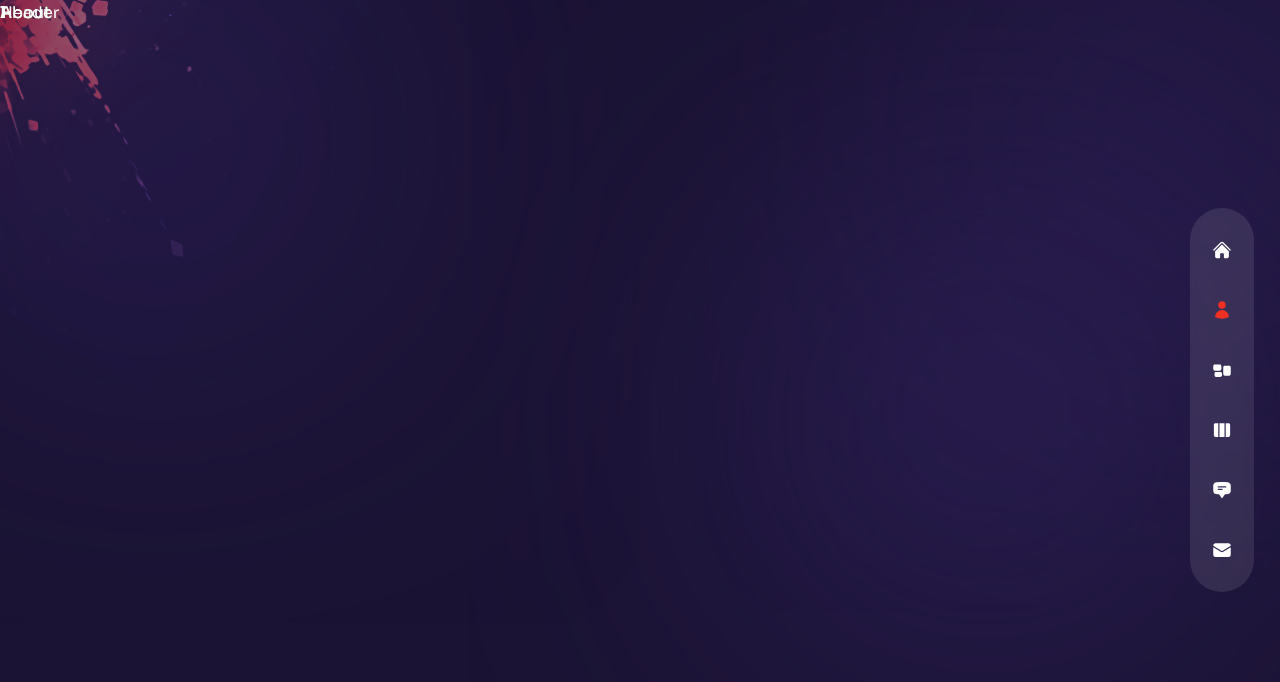
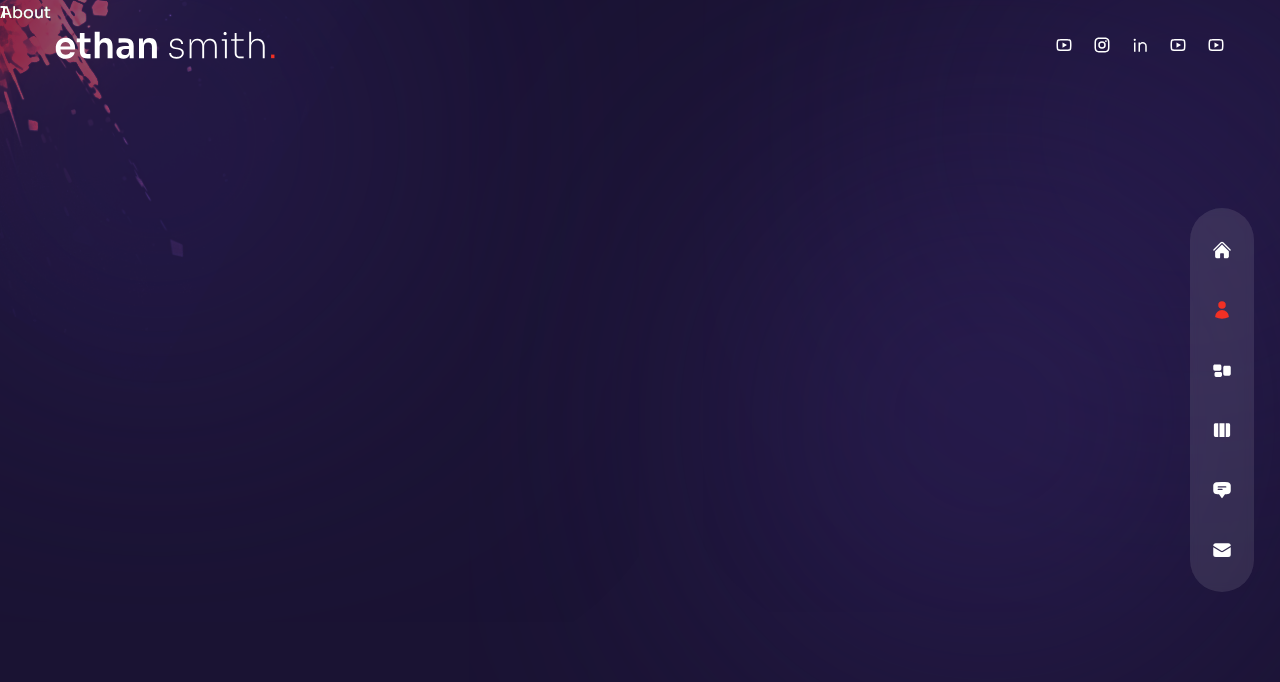
Before and after one commit to ibrahzizo360/my-portfolio, a Next.js app: page /about in a window 1280 px wide. Shown: the top 682 px of the page. Built offline with nearby package versions, Linux system fonts and the light colour scheme.

Commit message:
added socials

```diff
--- a/components/Header.js
+++ b/components/Header.js
@@ -1,9 +1,28 @@
+import Image from "next/image";
+import Link from "next/link";
+import Socials from "./Socials";
 
 
 const Header = () => {
   return (
-  <header className="absolute z-30 w-full">
-    Header
+  <header className="absolute z-30 w-full flex items-center px-16 xl:px-0 xl:h-[90px]">
+    <div className="container mx-auto">
+      <div className="flex flex-col lg:flex-row justify-between items-center gap-y-6
+      py-8">
+        {/* logo */}
+        <Link href={'/'}>
+          <Image
+            src={'/logo.svg'}
+            width={220}
+            height={48}
+            alt=""
+            priority={true}
+          />
+        </Link>
+        {/* socials */}
+        <Socials />
+      </div>
+    </div>
   </header>
   );
 };
--- a/components/Socials.js
+++ b/components/Socials.js
@@ -1,5 +1,24 @@
+import Link from "next/link";
+import { RiInstagramLine, RiLinkedinLine, RiYoutubeLine } from "react-icons/ri";
+
 const Socials = () => {
-  return <div>Socials</div>;
+  return <div className="flex items-center gap-x-5 text-lg">
+    <Link href={''}  className="hover:text-accent transition-all duration-300">
+      <RiYoutubeLine />
+    </Link>
+    <Link href={''}  className="hover:text-accent transition-all duration-300">
+      <RiInstagramLine />
+    </Link>
+    <Link href={''}  className="hover:text-accent transition-all duration-300">
+      <RiLinkedinLine />
+    </Link>
+    <Link href={''}  className="hover:text-accent transition-all duration-300">
+      <RiYoutubeLine />
+    </Link>
+    <Link href={''}  className="hover:text-accent transition-all duration-300">
+      <RiYoutubeLine />
+    </Link>
+  </div>;
 };
 
 export default Socials;
```
